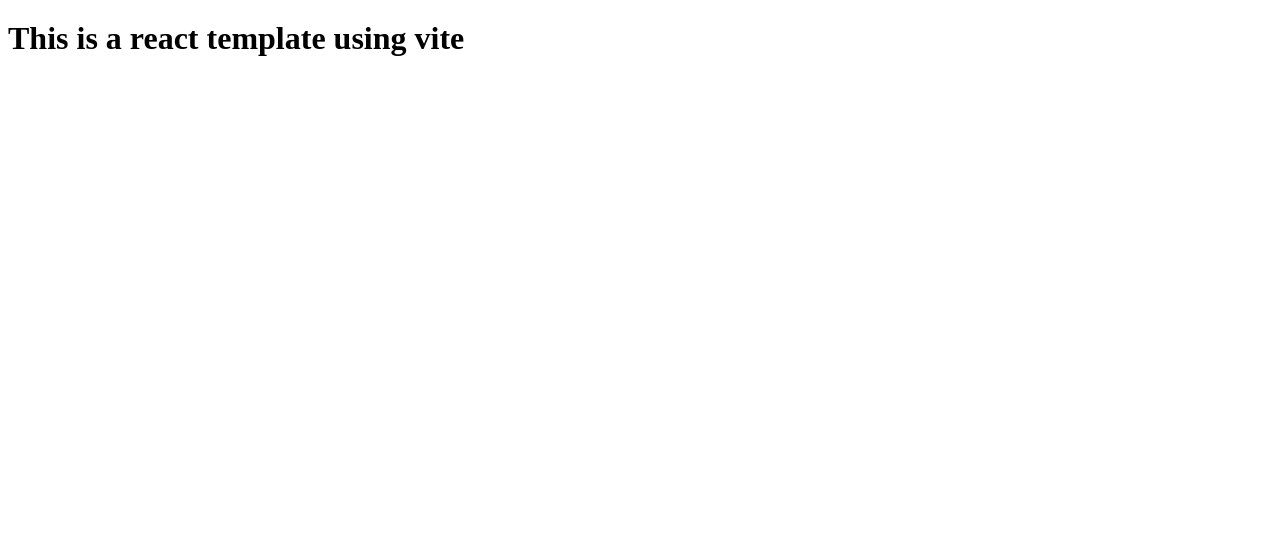
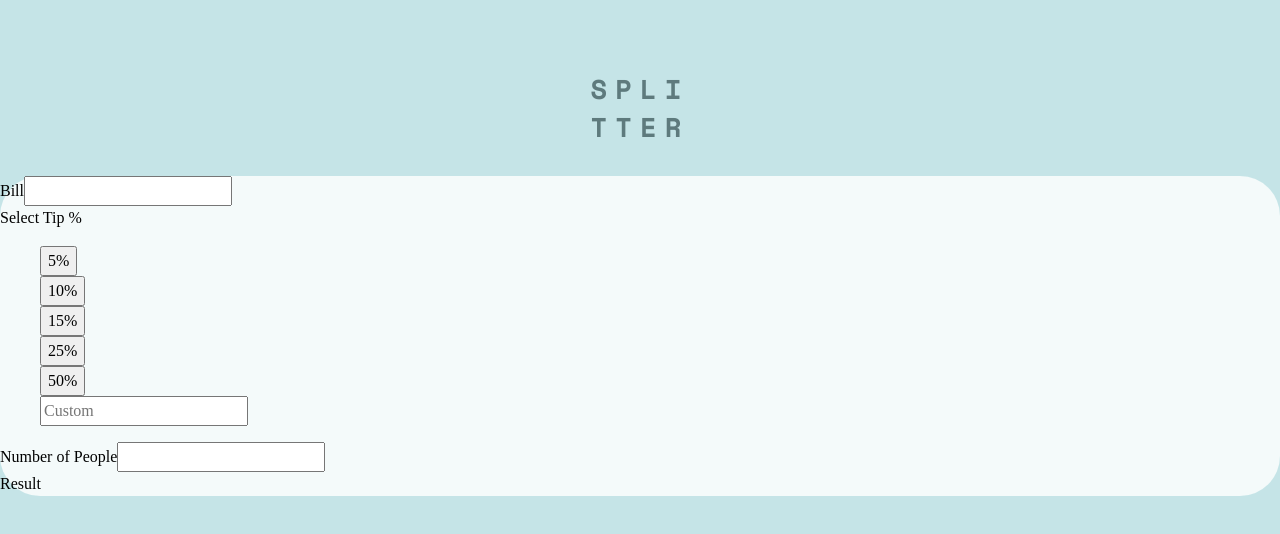
Before and after one commit to AndriiHrytsei/tip-calculator-app, a React (Vite) app: page / in a window 1280 px wide. Shown: the top 534 px of the page. Built offline with nearby package versions, Linux system fonts and the light colour scheme.

Commit message:
add html layout for Calculator.jsx; add functionality to Calculator.jsx

```diff
--- a/index.html
+++ b/index.html
@@ -5,6 +5,9 @@
     <link rel="icon" type="image/svg+xml" href="/vite.svg" />
     <meta name="viewport" content="width=device-width, initial-scale=1.0" />
     <title>Vite + React</title>
+    <link rel="preconnect" href="https://fonts.googleapis.com">
+    <link rel="preconnect" href="https://fonts.gstatic.com" crossorigin>
+    <link href="https://fonts.googleapis.com/css2?family=Space+Mono:wght@400;700&display=swap" rel="stylesheet">
   </head>
   <body>
     <div id="root"></div>
--- a/src/components/App/App.jsx
+++ b/src/components/App/App.jsx
@@ -1,5 +1,18 @@
+import css from "./App.module.css"
+import CalcLayout from "../CalcLayout/CalcLayout";
+import Calculator from "../Calculator/Calculator"
+import Result from "../Result/Result"
+
 const App = () => {
-  return <h1>This is a react template using vite</h1>
-}
+  return (
+    <>
+      <h1 className={css.heading}>SPLI<br/>TTER</h1>
+      <CalcLayout>
+        <Calculator />
+        <Result />
+      </CalcLayout>
+    </>
+  );
+};
 
-export default App
+export default App;
--- a/src/components/App/App.module.css
+++ b/src/components/App/App.module.css
@@ -1,4 +1,9 @@
-h1 {
-  color: blue;
-  font-size: 40px;
+.heading {
+  font-family: "Space Mono";
+  letter-spacing: 0.3em;
+  line-height: 1.4em;
+  color: var(--dark-grayish-cyan);
+  text-align: center;
+  margin-top: 70px;
+  font-size: 1.7em;
 }
--- /dev/null
+++ b/src/components/CalcLayout/CalcLayout.jsx
@@ -0,0 +1,12 @@
+/* eslint-disable react/prop-types */
+import css from "./CalcLayout.module.css"
+
+const CalcLayout = ({ children }) => {
+  return (
+    <section className={css.calcLayout}>
+      {children}
+    </section>
+  )
+}
+
+export default CalcLayout
--- /dev/null
+++ b/src/components/CalcLayout/CalcLayout.module.css
@@ -0,0 +1,6 @@
+.calcLayout {
+  width: 100%;
+  margin-top: 30px;
+  border-radius: 40px;
+  background-color: var(--very-light-grayish-cyan);
+}
--- /dev/null
+++ b/src/components/Calculator/Calculator.jsx
@@ -0,0 +1,70 @@
+import { useState } from "react"
+import css from "./Calculator.module.css"
+
+const Calculator = () => {
+
+  const [bill, setBill] = useState("")
+  // eslint-disable-next-line no-unused-vars
+  const [tip, setTip] = useState("")
+  const [customTip, setCustomTip] = useState("")
+  const [pplAmount, setPplAmount] = useState("")
+
+  const handleSetTip = e => {
+    setTip(e.currentTarget.value)
+    setCustomTip("")
+  }
+
+  const handleInputChange = e => {
+    const re = /^[0-9\b]+$/;
+    if (e.currentTarget.value === '' || re.test(e.currentTarget.value)) {
+      if (e.currentTarget.name === "billAmount") {
+        setBill(e.currentTarget.value)
+      }
+      else if (e.currentTarget.name === "customTip") {
+        setCustomTip(e.currentTarget.value)
+        setTip("")
+      }
+      else if (e.currentTarget.name === "pplInput") {
+        setPplAmount(e.currentTarget.value)
+      }
+    }
+  }
+
+  return (
+    <section className={css.calcSect}>
+      <div className={css.billBox}>
+        <label htmlFor="billAmount">Bill</label>
+        <input type="text" name="billAmount" id="billAmount" value={bill} onChange={handleInputChange} />
+      </div>
+      <div className={css.tipPerceantage}>
+        <p>Select Tip %</p>
+        <ul className={css.tipList}>
+          <li className={css.tipAmount}>
+            <button value={5} type="button" onClick={handleSetTip}>5%</button>
+          </li>
+          <li className={css.tipAmount}>
+            <button value={10} type="button" onClick={handleSetTip}>10%</button>
+          </li>
+          <li className={css.tipAmount}>
+            <button value={15} type="button" onClick={handleSetTip}>15%</button>
+          </li>
+          <li className={css.tipAmount}>
+            <button value={25} type="button" onClick={handleSetTip}>25%</button>
+          </li>
+          <li className={css.tipAmount}>
+            <button value={50} type="button" onClick={handleSetTip}>50%</button>
+          </li>
+          <li className={css.tipAmount}>
+            <input type="text" name="customTip" id="customTip" placeholder="Custom" value={customTip} onChange={handleInputChange}/>
+          </li>
+        </ul>
+      </div>
+      <div className={css.numOfPpl}>
+        <label htmlFor="pplInput">Number of People</label>
+        <input type="text" name="pplInput" id="pplInput" value={pplAmount} onChange={handleInputChange}/>
+      </div>
+    </section>
+  )
+}
+
+export default Calculator
--- /dev/null
+++ b/src/components/Result/Result.jsx
@@ -0,0 +1,8 @@
+
+const Result = ({}) => {
+  return (
+    <div>Result</div>
+  )
+}
+
+export default Result
--- a/src/index.css
+++ b/src/index.css
@@ -1,4 +1,8 @@
-/* CSS reset provided by Picalilli: https://piccalil.li/blog/a-more-modern-css-reset/ */
+/*? CSS reset provided by Picalilli: https://piccalil.li/blog/a-more-modern-css-reset/ */
+
+
+/*! –––––––––––––––––––––––––––––––––––– RESET –––––––––––––––––––––––––––––––––––– */
+
 
 /* Box sizing rules */
 *,
@@ -17,12 +21,13 @@ html {
 /* Remove default margin in favour of better control in authored CSS */
 body, h1, h2, h3, h4, p,
 figure, blockquote, dl, dd {
-  margin-block-end: 0;
+  margin: 0;
+  padding: 0;
 }
 
 /* Remove list styles on ul, ol elements with a list role, which suggests default styling will be removed */
-ul[role='list'],
-ol[role='list'] {
+ul,
+ol {
   list-style: none;
 }
 
@@ -30,6 +35,7 @@ ol[role='list'] {
 body {
   min-height: 100vh;
   line-height: 1.5;
+  background-color: var(--light-grayish-cyan);
 }
 
 /* Set shorter line heights on headings and interactive elements */
@@ -72,3 +78,15 @@ textarea:not([rows]) {
 :target {
   scroll-margin-block: 5ex;
 }
+
+/*! –––––––––––––––––––––––––––––––––––– CSS VARIABLES –––––––––––––––––––––––––––––––––––– */
+
+:root {
+  --strong-cyan: hsl(172, 67%, 45%);
+  --very-dark-cyan: hsl(183, 100%, 15%);
+  --dark-grayish-cyan: hsl(186, 14%, 43%);
+  --grayish-cyan: hsl(184, 14%, 56%);
+  --light-grayish-cyan: hsl(185, 41%, 84%);
+  --very-light-grayish-cyan: hsl(189, 41%, 97%);
+  --white: hsl(0, 0%, 100%);
+}
```
Also changed, not shown: src/components/Calculator/Calculator.module.css (added), src/components/Result/Result.module.css (added).
